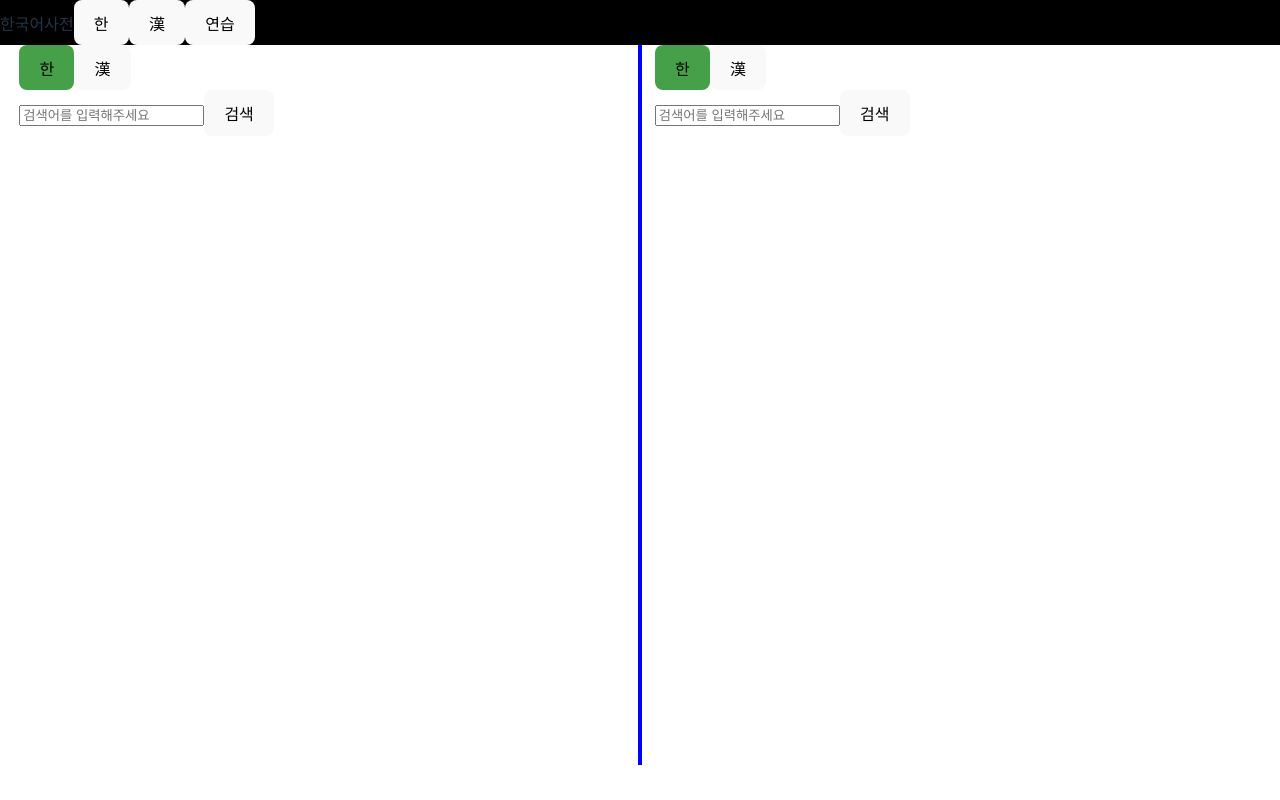
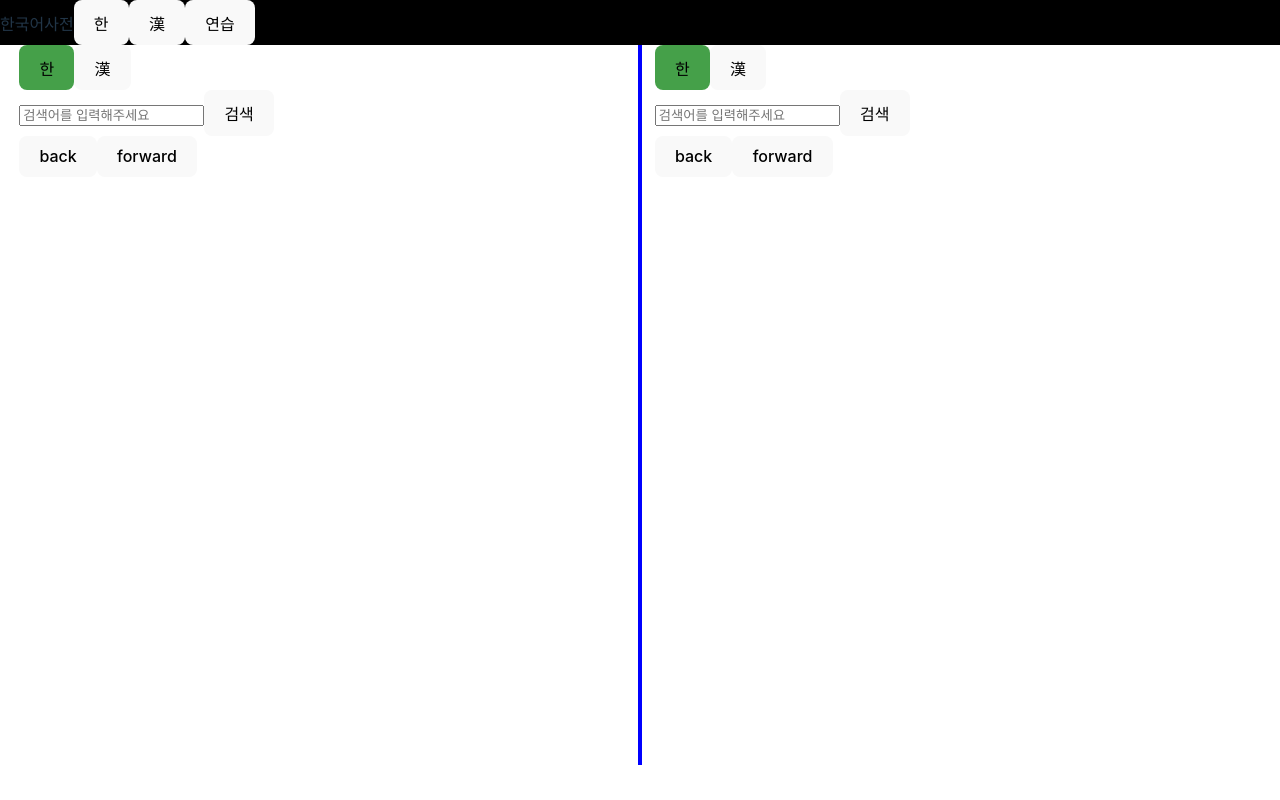
Before and after one commit to krduffy/korean-dictionary, a React (Vite) app in the folder frontend/vite_kordict/: page / in a window 1280 px wide. Built offline with nearby package versions, Linux system fonts and the light colour scheme.

Commit message:
added history to searching

```diff
--- a/frontend/vite_kordict/src/components/panel/Panel.jsx
+++ b/frontend/vite_kordict/src/components/panel/Panel.jsx
@@ -1,6 +1,6 @@
 
 import React, { useState, useContext, createContext } from "react";
-import SearchBar from "./SearchBar.jsx";
+import FixedHeader from "./fixed_header/FixedHeader.jsx";
 import PaginatedResults from "./paginated_results/PaginatedResults.jsx";
 import KoreanWordView from "./detail_view/KoreanWordView.jsx";
 import HanjaCharView from "./detail_view/HanjaCharView.jsx";
@@ -17,8 +17,8 @@ const Panel = () => {
 
   return (
     <ViewContext.Provider value={{"currentView": currentView, "setCurrentView": setCurrentView}}>
-      <SearchBar />
-
+      <FixedHeader />
+      {console.log(currentView)}
       {(currentView["view"] === "search_korean" || currentView["view"] === "search_hanja")
         &&
         <PaginatedResults searchType={currentView["view"]} searchTerm={currentView["value"]} />
--- /dev/null
+++ b/frontend/vite_kordict/src/components/panel/fixed_header/FixedHeader.jsx
@@ -0,0 +1,19 @@
+
+import React, { useState } from "react";
+import SearchBar from "./SearchBar";
+import ViewHistoryNavigator from "./ViewHistoryNavigator.jsx";
+
+const FixedHeader = () => {
+
+  const [ historyNeedsUpdating, setHistoryNeedsUpdating ] = useState(false);
+
+  return (
+    <div className="fixed-header">
+      <SearchBar setHistoryNeedsUpdating={setHistoryNeedsUpdating} />
+      <ViewHistoryNavigator historyNeedsUpdating={historyNeedsUpdating}
+                            setHistoryNeedsUpdating={setHistoryNeedsUpdating}/>
+    </div>
+  );
+};
+
+export default FixedHeader;
--- a/frontend/vite_kordict/src/components/panel/SearchBar.jsx
+++ b/frontend/vite_kordict/src/components/panel/fixed_header/SearchBar.jsx
@@ -1,9 +1,9 @@
 
 import React, {useState, useContext} from "react";
-import { ViewContext } from "./Panel.jsx";
+import { ViewContext } from "../Panel.jsx";
 import "./styles/search-bar-styles.css";
 
-const SearchBar = () => {
+const SearchBar = ({ setHistoryNeedsUpdating }) => {
 
   const [ boxContent, setBoxContent ] = useState("");
   const [ dictionary, setDictionary ] = useState("korean");
@@ -35,6 +35,8 @@ const SearchBar = () => {
   const handleSubmit = (e) => {
     e.preventDefault();
 
+    console.log("here in search bar");
+
     if (boxContent.match(/^[\u4E00-\u9FFF]$/g))
       setView({
           "view": "detail_hanja",
@@ -46,7 +48,9 @@ const SearchBar = () => {
     else if (dictionary === "hanja")
       setView({
           "view": "search_hanja",
-          "value": boxContent})
+          "value": boxContent});
+
+    setHistoryNeedsUpdating(true);
   }
 
   return (
--- /dev/null
+++ b/frontend/vite_kordict/src/components/panel/fixed_header/ViewHistoryNavigator.jsx
@@ -0,0 +1,73 @@
+
+import React, { useState, useEffect, useContext, useMemo } from "react";
+import { ViewContext } from "../Panel.jsx";
+
+const ViewHistoryNavigator = ({ historyNeedsUpdating, setHistoryNeedsUpdating }) => {
+
+  const [ history, setHistory ] = useState([]);
+  const [ historyTop, setHistoryTop ] = useState(-1);
+  const [ pointer, setPointer ] = useState(-1);
+
+  const currentView = useContext(ViewContext)["currentView"];
+  const setCurrentView = useContext(ViewContext)["setCurrentView"];
+
+  useEffect(() => {
+    if(historyTop >= 0)
+      setPointer(historyTop);
+  }, [history]);
+
+  useEffect(() => {
+    if (pointer != -1) {
+      setCurrentView(history[pointer]);
+      console.log("updated view (async): ");
+      console.table({history, historyTop, pointer, currentView});
+    }
+  }, [pointer]);
+
+  useEffect(() => {
+    const updatedHistory = [...history.slice(0, historyTop)];
+    updatedHistory[historyTop] = currentView;
+    setHistory(updatedHistory);
+  }, [historyTop]);
+
+  useEffect(() => {
+    console.log("hnu");
+    if(historyNeedsUpdating) {
+      setHistoryTop(pointer + 1);
+      setHistoryNeedsUpdating(false);
+    }
+  }, [historyNeedsUpdating]);
+
+  const canMoveBack = () => {
+    return pointer - 1 >= 0;
+  };
+
+  const canMoveForward = () => {
+    return pointer + 1 < historySize;
+  };
+
+  const back = () => {
+    if(canMoveBack()) {
+      setPointer(pointer - 1);
+    }
+  }
+
+  const forward = () => {
+    if(canMoveForward()) {
+      setPointer(pointer + 1);
+    }
+  }
+
+  return (
+    <div>
+      <button onClick = {() => { back(); }}>
+        back
+      </button>
+      <button onClick = {() => { forward(); }}>
+        forward
+      </button>
+    </div>
+  );
+}
+
+export default ViewHistoryNavigator;
```
Also changed, not shown: frontend/vite_kordict/src/components/panel/fixed_header/styles/search-bar-styles.css (renamed from frontend/vite_kordict/src/components/panel/styles/search-bar-styles.css).
